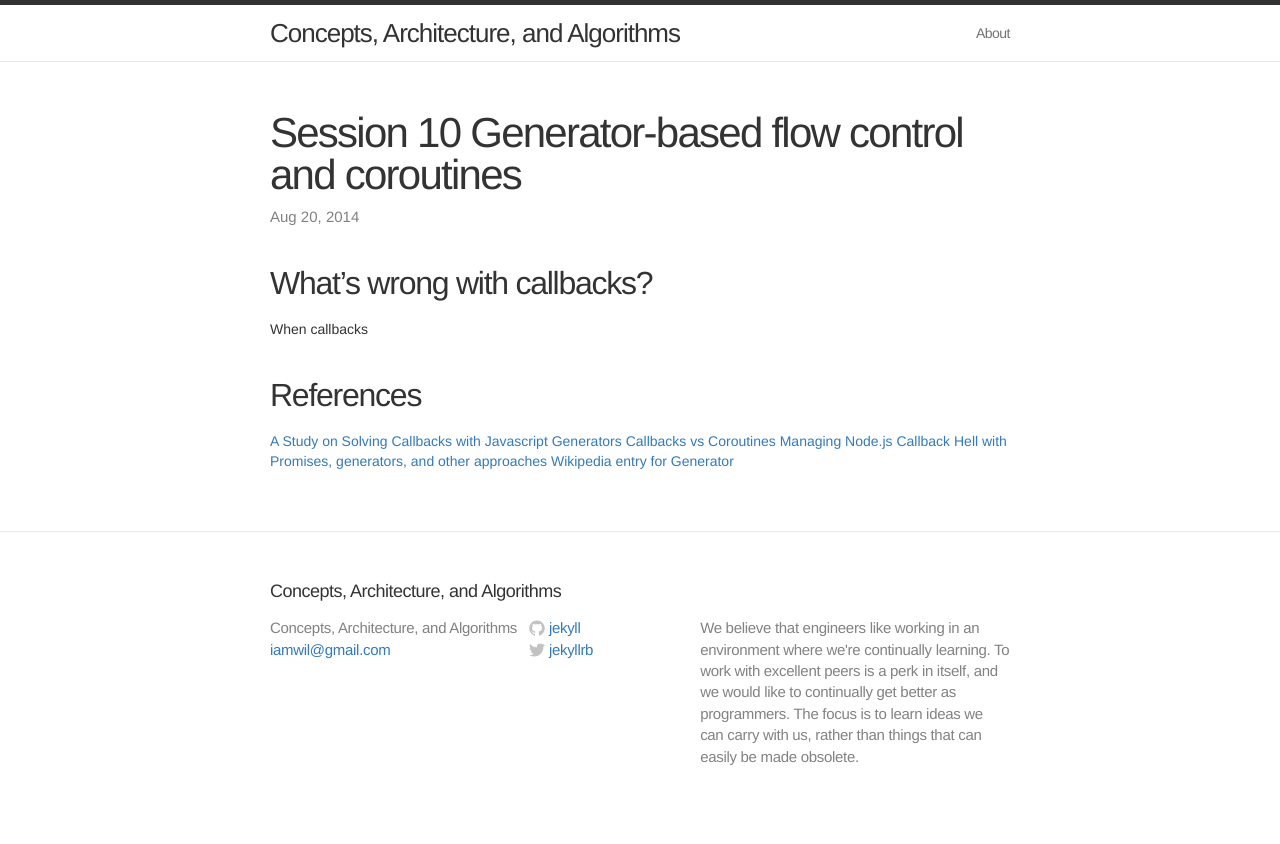
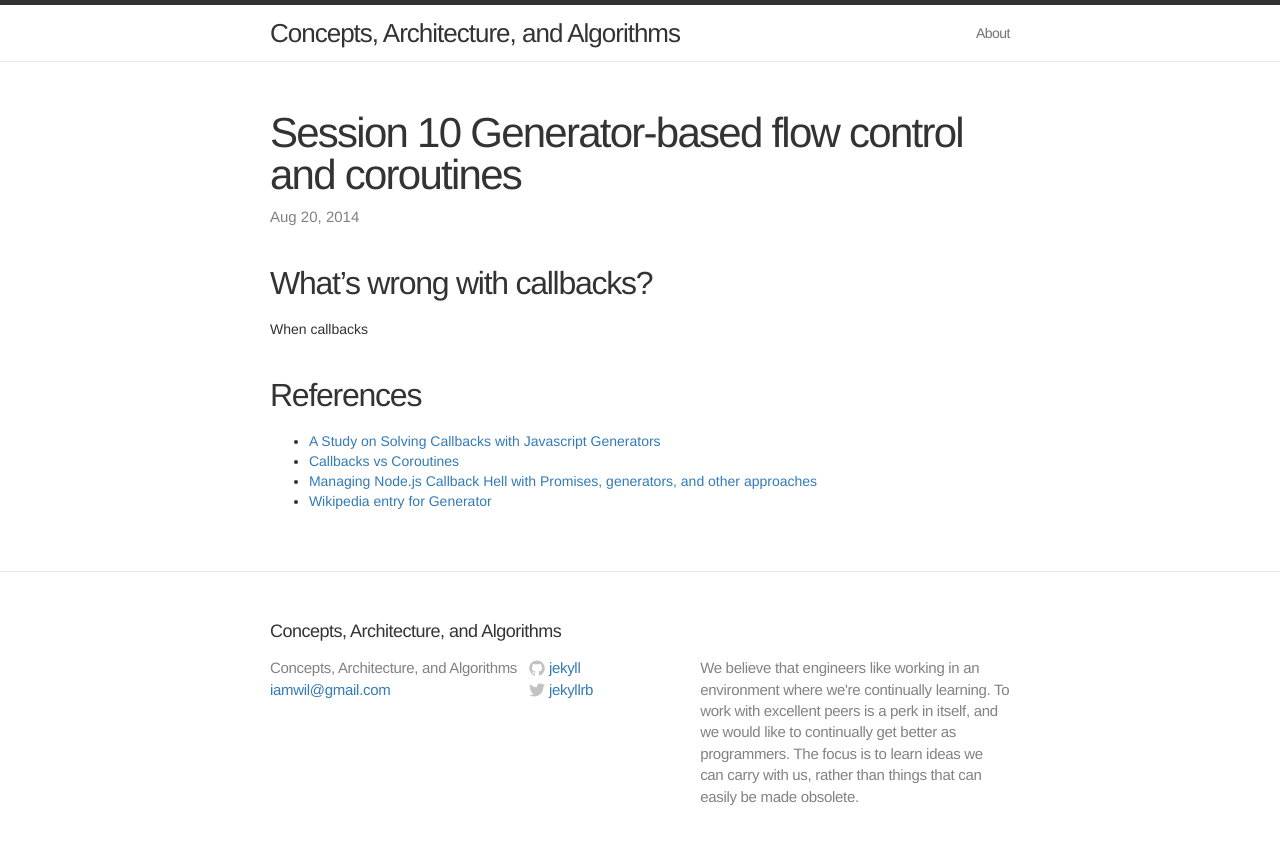
Before and after one commit to iamwilhelm/caa, a Jekyll site: the page built from _posts/2014-08-20-session-10-generator-based-flow-control-and-coroutines.markdown, in a window 1280 px wide. Shown: the top 844 px of the page. Built offline with Jekyll 4.4.1, drawn with Linux system fonts in a browser that asks for light colours; nearby versions of some CDN libraries.

Commit message:
add list to reference links

```diff
--- a/_posts/2014-08-20-session-10-generator-based-flow-control-and-coroutines.markdown
+++ b/_posts/2014-08-20-session-10-generator-based-flow-control-and-coroutines.markdown
@@ -12,7 +12,7 @@ When callbacks
 
 ## References
 
-[A Study on Solving Callbacks with Javascript Generators](http://jlongster.com/A-Study-on-Solving-Callbacks-with-JavaScript-Generators)
-[Callbacks vs Coroutines](https://medium.com/code-adventures/callbacks-vs-coroutines-174f1fe66127)
-[Managing Node.js Callback Hell with Promises, generators, and other approaches](http://strongloop.com/strongblog/node-js-callback-hell-promises-generators/)
-[Wikipedia entry for Generator](https://en.wikipedia.org/wiki/Coroutine#Comparison_with_generators)
+- [A Study on Solving Callbacks with Javascript Generators](http://jlongster.com/A-Study-on-Solving-Callbacks-with-JavaScript-Generators)
+- [Callbacks vs Coroutines](https://medium.com/code-adventures/callbacks-vs-coroutines-174f1fe66127)
+- [Managing Node.js Callback Hell with Promises, generators, and other approaches](http://strongloop.com/strongblog/node-js-callback-hell-promises-generators/)
+- [Wikipedia entry for Generator](https://en.wikipedia.org/wiki/Coroutine#Comparison_with_generators)
```
